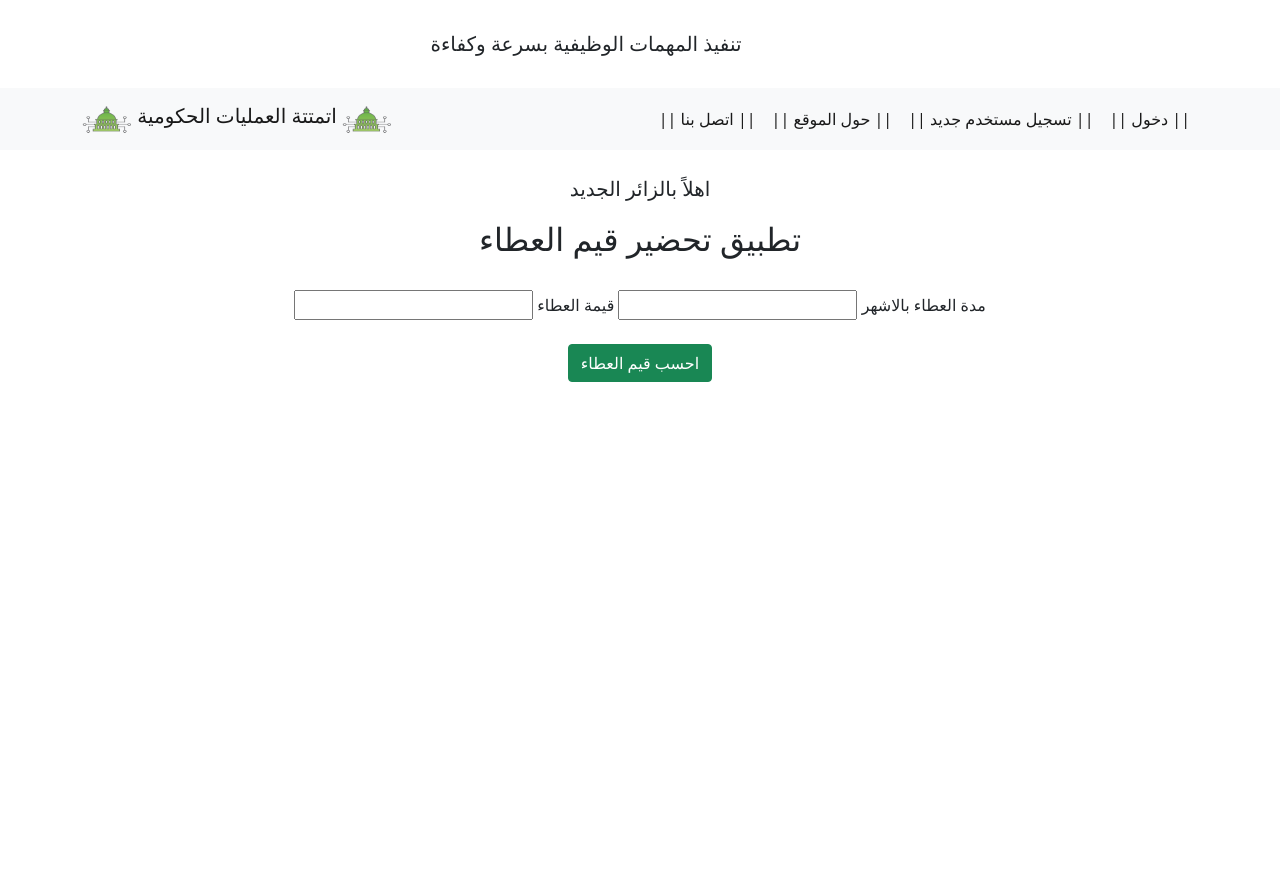
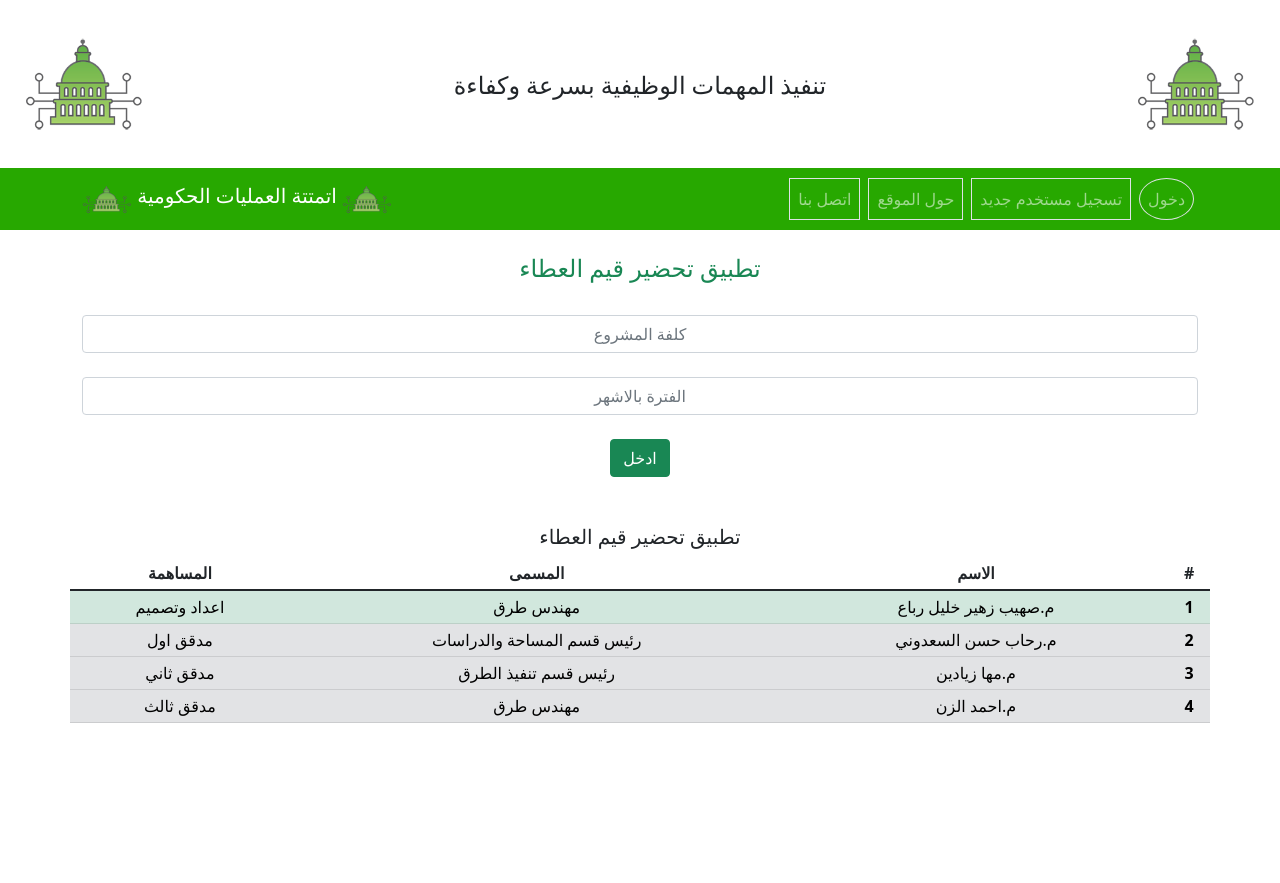
Before and after one commit to suhaib-rabba/atmattal3mliat, a Django app: page /application/tender_study_phase/ in a window 1280 px wide. Before the commit the page ends 382 px from the top, so only its background shows below. Run offline with Django 3.2, Linux system fonts and the light colour scheme; some libraries are stand-ins or nearby versions.

Commit message:
تعديلات

```diff
--- a/atmattal3mliat-project/templates/apps/home.html
+++ b/atmattal3mliat-project/templates/apps/home.html
@@ -9,7 +9,7 @@
 
   {% for app in applications.all %}
 
-  <div class="card mb-3 container col-sm-4 " style="max-width: 540px;">
+  <div class="card mb-3 container col-sm-6" style="max-width: 540px;">
     <div class="row g-0">
       <div class="col-md-4">
         <img src={{app.image.url}} class="img-fluid rounded-start" alt="...">
--- a/atmattal3mliat-project/templates/apps/tender_study_phase.html
+++ b/atmattal3mliat-project/templates/apps/tender_study_phase.html
@@ -4,36 +4,129 @@
 
 
 
-<h2 class='text-center'>تطبيق تحضير قيم العطاء</h2>
+<h4 class='text-center text-success'>تطبيق تحضير قيم العطاء</h4>
 <br>
-
-<div class="justify-content-center text-center">
-
-
-<form  action="{% url 'tender_study_phase' %}"  method="post"> {% csrf_token %}
-
-
-  <label for="">
-  <input type="number"  class='firstDate' name='cost'  min='1'  required>
-قيمة العطاء </label>
-
-  <label for="">
-  <input type="number" class='firstDate2' name='period' min='1'  required>
-مدة العطاء بالاشهر </label>
-<br>
-<br>
-
-<input class="btn btn-success  " id='submitFirst' type='submit' value='احسب قيم العطاء' >
-
-</form>
-</div>
-
-{{object.ald5ol.0}}
-{{object.ald5ol.1}}
-
-{{object.ald5ol.2}}
-{{object.ald5ol.3}}
 
 
 
+
+
+<form class="form-inline container text-center" action="{% url 'tender_study_phase' %}"  method="post"> {% csrf_token %}
+    <input class="form-control mr-2 " type="text" min='1'  id="username" name='cost' placeholder="كلفة المشروع">
+    <br>
+
+    <input class="form-control mr-2" type="text" min='1' id="password" name='period' placeholder="الفترة بالاشهر">
+
+<br>
+    <button class="btn btn-success btn-bg " type="submit">ادخل</button>
+</form>
+
+<br>
+
+{% if request.method == 'POST' %}
+   ...
+
+<table class="table table-sm table-hover table-striped container text-center ">
+    <thead>
+        <tr class='text-success'>
+            <th>النسبة</th>
+            <th>كلفة الدخول(بالدينار)</th>
+            <th>غرامة التاخير(دينار/يوم)</th>
+            <th>الحد الادنى للمطالبة (بالدينار)</th>
+
+
+
+        </tr>
+    </thead>
+    <tbody>
+        <tr>
+            <th class='text-success' scope="row">1%</th>
+            <td>{{object.ald5ol.0}}</td>
+            <td>{{object.alta5ier}}</td>
+            <td>{{object.minumumPayment}}</td>
+
+
+        </tr>
+        <tr>
+            <th class='text-success'  scope="row">1.5%</th>
+            <td>{{object.ald5ol.1}}</td>
+
+        </tr>
+        <tr>
+            <th class='text-success' scope="row">2%</th>
+            <td>{{object.ald5ol.2}}</td>
+
+        </tr>
+        <tr>
+            <th class='text-success' scope="row">2.5%</th>
+            <td>{{object.ald5ol.3}}</td>
+
+        </tr>
+        <tr>
+            <th class='text-success' scope="row">3%</th>
+            <td>{{object.ald5ol.4}}</td>
+
+        </tr>
+    </tbody>
+</table>
+{% endif %}
+
+
+
+<br>
+<div   dir="rtl">
+  <h5 class= 'text-center  '>تطبيق تحضير قيم العطاء</h5>
+
+  <table class="table table-sm table-hover  container text-center ">
+      <thead>
+          <tr >
+              <th>#</th>
+              <th>الاسم</th>
+              <th>المسمى</th>
+              <th>المساهمة</th>
+
+
+
+          </tr>
+      </thead>
+      <tbody>
+          <tr class='table-success'>
+              <th  scope="row">1</th>
+              <td >م.صهيب زهير خليل رباع</td>
+              <td>مهندس طرق</td>
+              <td>اعداد وتصميم</td>
+
+
+          </tr>
+          <tr class="table-secondary">
+              <th   scope="row">2</th>
+              <td>م.رحاب  حسن السعدوني</td>
+              <td>رئيس قسم المساحة والدراسات</td>
+              <td>مدقق اول</td>
+
+
+          </tr>
+          <tr class="table-secondary">
+              <th  scope="row"3>3</th>
+              <td>م.مها زيادين</td>
+              <td>رئيس قسم تنفيذ الطرق</td>
+              <td>مدقق ثاني</td>
+
+
+          </tr>
+          <tr class="table-secondary">
+              <th  scope="row">4</th>
+              <td>م.احمد الزن</td>
+              <td>مهندس طرق</td>
+              <td>مدقق ثالث</td>
+
+
+
+          </tr>
+
+      </tbody>
+  </table>
+</div>
+
+
 {% endblock %}
--- a/atmattal3mliat-project/templates/base.html
+++ b/atmattal3mliat-project/templates/base.html
@@ -1,7 +1,7 @@
 <!doctype html>
 <html lang="en">
 
-  <head>
+  <head >
     {% load static %}
 
     <!-- Required meta tags -->
@@ -9,6 +9,13 @@
     <meta name="viewport" content="width=device-width, initial-scale=1">
 
     <style>
+    /* header {   background-color:#27a800 ;
+      color:white !important} */
+
+
+
+
+
        input {
          text-align: center;
        }
@@ -25,12 +32,17 @@
     <title>اتمتتة العمليات الحكومية</title>
   </head>
   <body>
-    <header>
-      <div class="h3 lead   p-3  m-3 container text-center">
-      تنفيذ المهمات الوظيفية بسرعة وكفاءة
+    <header >
 
-      </div>
-      <nav class="navbar navbar-expand-lg  navbar-light bg-light ">
+
+
+    <div class="d-flex justify-content-between row-hl">
+      <div class="p-4 item-hl"><img  class="img-fluid" alt="Responsive image"  src="{% static 'one-digital-gov_200.png' %}" hight=50 width=120 alt=""  ></div>
+      <div  class="p-4 item-hl h4  mt-5" style="font-family:'Calibri, sans-serif';">  تنفيذ المهمات الوظيفية بسرعة وكفاءة </div>
+      <div class="p-4 item-hl"><img  class="img-fluid" alt="Responsive image"  src="{% static 'one-digital-gov_200.png' %}"  hight=50 width=120 alt=""  ></div>
+    </div>
+
+      <nav class="navbar navbar-expand-lg navbar-dark   " style="background-color:#27a800; color:white">
   <div class="container">
     <a class="navbar-brand lead  active" href="{% url 'home' %}">  <img  src="{% static 'one-digital-gov_200.png' %}" alt="" width="50" height="35" class="d-inline-block align-text-top">
      اتمتتة العمليات الحكومية</span>  <img   src="{% static 'one-digital-gov_200.png' %}" alt="" width="50" height="35" class="d-inline-block align-text-top"></a>
@@ -38,18 +50,18 @@
       <span class="navbar-toggler-icon"></span>
     </button>
     <div class="collapse navbar-collapse justify-content-end" id="navbarNav">
-      <ul class="navbar-nav ">
+      <ul class="navbar-nav   ">
         <li class="nav-item">
-          <a class="nav-link active" aria-current="page" href="{% url 'contact' %}">|| اتصل بنا ||</a>
+          <a class="nav-link border  mx-1 " aria-current="page" href="{% url 'contact' %}">اتصل بنا</a>
         </li>
-        <li class="nav-item">
-          <a class="nav-link active" href="{% url 'about' %}">|| حول الموقع ||</a>
+        <li class="nav-item ">
+          <a class="nav-link border   mx-1 " href="{% url 'about' %}"> حول الموقع </a>
         </li>
 
         {% if user.is_authenticated %}
 
       <li  class='nav-item'>
-        <a class=" nav-link" href="javascript:{document.getElementById('logout').submit()}" onclick="">تسجيل خروج</a>
+        <a class=" nav-link border " href="javascript:{document.getElementById('logout').submit()}" onclick="">تسجيل خروج</a>
         </li>
         <form id="logout" method="POST" action="{% url 'logout' %}">
         {% csrf_token %}
@@ -57,11 +69,19 @@
         </form>
         {% else %}
         <li class="nav-item">
-        <a class=" nav-link active" href="{% url 'signup' %}"> || تسجيل مستخدم جديد ||</a>
+        <a class=" nav-link border  mx-1" href="{% url 'signup' %}"> تسجيل مستخدم جديد </a>
         </li>
+        {% if request.get_full_path == "/accounts/login" %}
         <li class='nav-item'>
-        <a class=" nav-link active" href="{% url 'login' %}">|| دخول ||</a>
+        <a class=" nav-link active border  border-rouded px-5  mx-1 " href="{% url 'login' %}"> دخول </a>
         </li>
+        {% else %}
+        <li class='nav-item'>
+        <a class=" nav-link  mx-1 border rounded-circle  " href="{% url 'login' %}"> دخول </a>
+        </li>
+        {% endif %}
+
+
         {% endif %}
 
 
@@ -69,18 +89,19 @@
     </div>
   </div>
 </nav>
-{% if user.is_authenticated %}
+<!-- {% if user.is_authenticated %}
     <p class='text-center justify-content-center pt-4'>{{ user.get_username }} مرحباً بالسيد/ة </p>
 {% else %}
     <p class='text-center lead container pt-4'>اهلاً بالزائر الجديد</p>
-{% endif %}
+{% endif %} -->
 
     </header>
-
+<br>
     {% block content %}
 
 
 {% endblock %}
+<br><br><br><br><br><br>
 
     <!-- Optional JavaScript; choose one of the two! -->
 
```
Also changed, not shown: atmattal3mliat-project/db.sqlite3, atmattal3mliat-project/media/images/GRqoSib7eDiGGTL-Quiz-Logo-PNG-HD.png (added), atmattal3mliat-project/media/images/Quiz-1.jpg (added).
